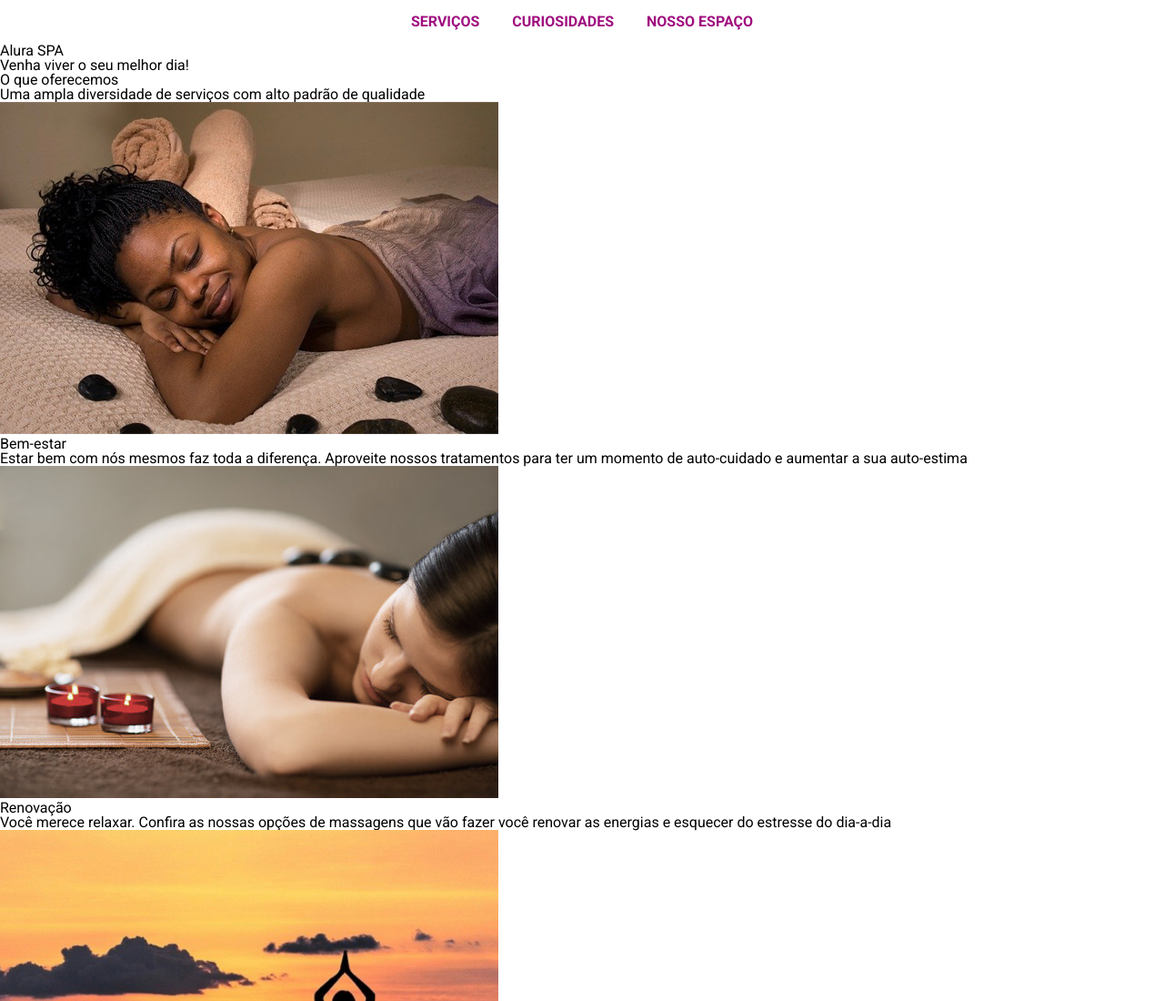
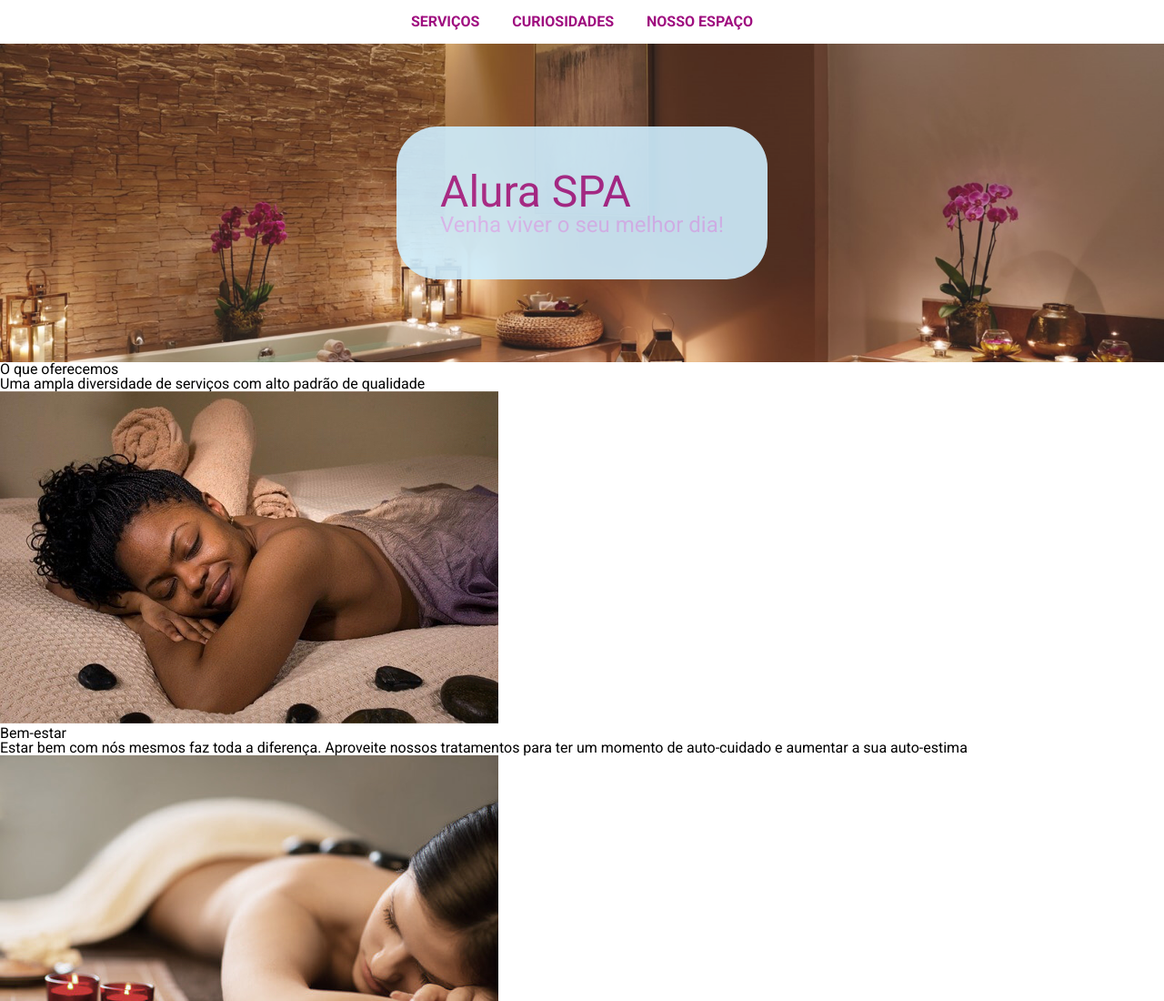
Before and after one commit to poemabochner/sass, a plain HTML site: page alura-spa-projeto_inicial/index.html in a window 1280 px wide. Shown: the top 1100 px of the page at 91% size. Drawn offline with nearby package versions, Linux system fonts and the light colour scheme.

Commit message:
criando e estilizando o banner

```diff
--- a/alura-spa-projeto_inicial/index.html
+++ b/alura-spa-projeto_inicial/index.html
@@ -36,8 +36,8 @@
                 </li>
             </ul>
         </nav>
-        <section>
-            <div>
+        <section class="banner">
+            <div class="inner-banner">
                 <h1>Alura SPA</h1>
                 <h2>Venha viver o seu melhor dia!</h2>
             </div>
--- a/alura-spa-projeto_inicial/styles/abstract/_variaveis.scss
+++ b/alura-spa-projeto_inicial/styles/abstract/_variaveis.scss
@@ -8,3 +8,8 @@ $cor-primaria: #FFC7EA;
 $cor-secundaria: #D8B4F8;
 $cor-terciaria: #CAEDFF;
 $cor-fontes: #9F0D7F;
+$cor-quaternaria: #FBF0B2;
+
+//tamanho das fontes
+
+$tamanho-do-texto: 3rem;
--- /dev/null
+++ b/alura-spa-projeto_inicial/styles/components/_banner.scss
@@ -0,0 +1,25 @@
+@import '../abstract/variaveis';
+
+.banner {
+    background: url(../../imagens/banner.jpeg) 27% center no-repeat;
+    min-height: 350px;
+    background-size: cover;
+    display: flex;
+    justify-content: center;
+    align-items: center;
+    opacity: 0.9;
+    .inner-banner {
+        padding: $tamanho-do-texto;
+        background-color: $cor-terciaria;
+        opacity: 0.9;
+        border-radius: 45px;
+        h1 {
+            font-size: 3rem;
+            color: $cor-fontes;
+        }
+        h2 {
+            font-size: $tamanho-do-texto / 2;
+            color: $cor-secundaria;
+        }
+    }
+}
--- a/alura-spa-projeto_inicial/styles/style.scss
+++ b/alura-spa-projeto_inicial/styles/style.scss
@@ -1,2 +1,3 @@
 @import './abstract/base';
 @import './components/navbar';
+@import './components/banner';
```
Also changed, not shown: alura-spa-projeto_inicial/styles/style.css, 1 other file.
